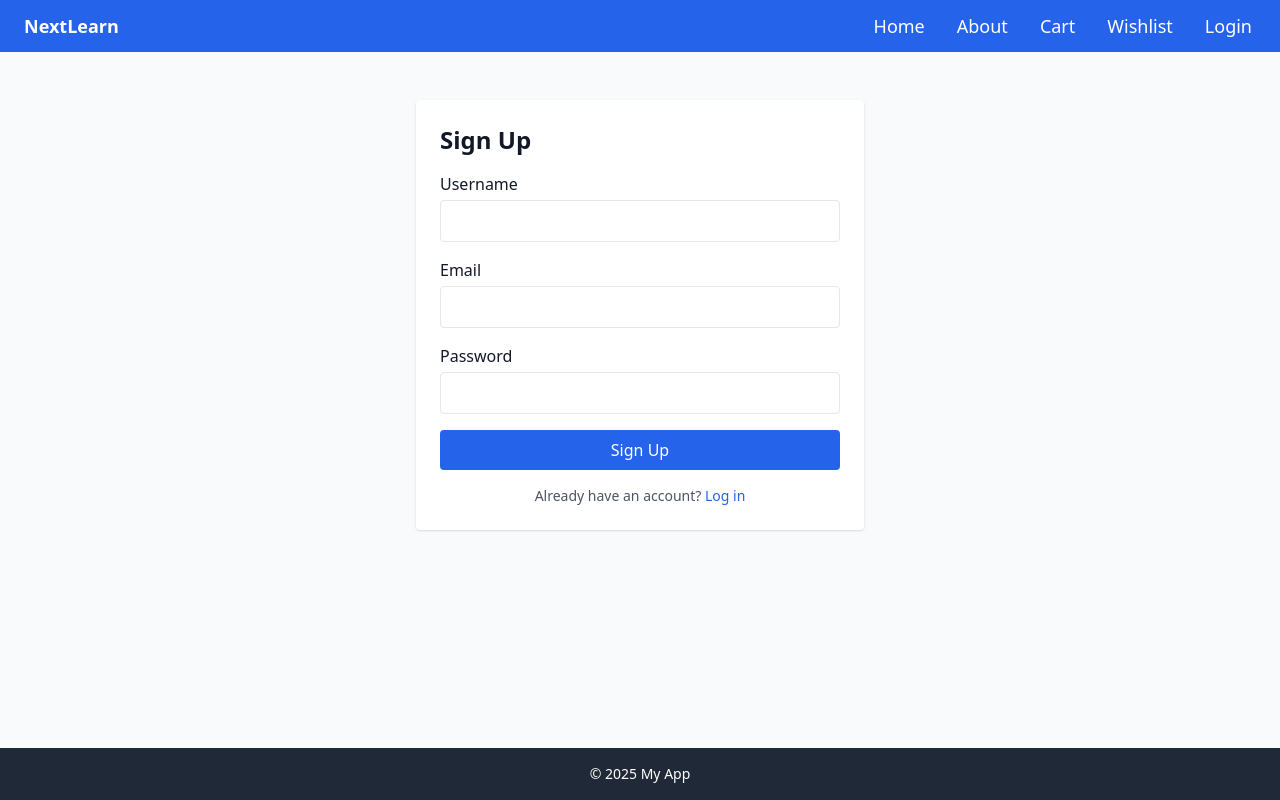
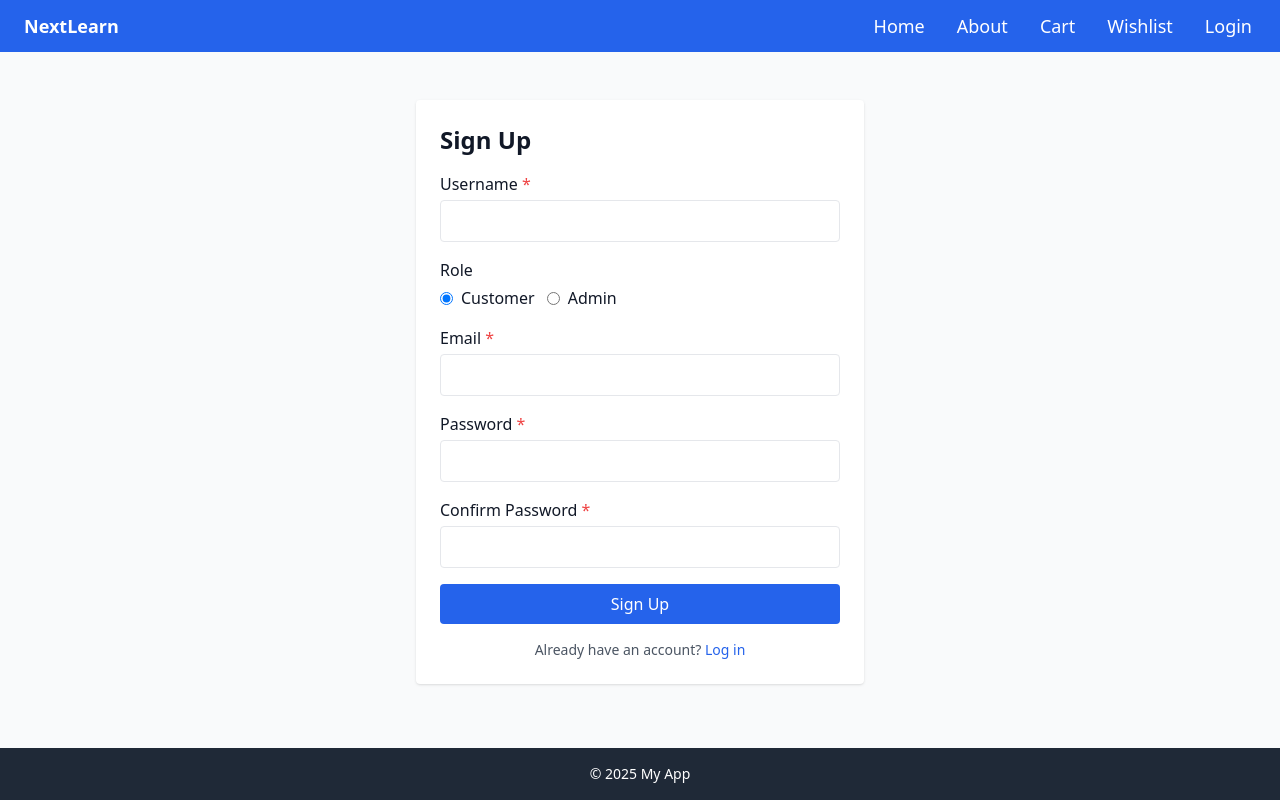
Before and after one commit to tambeaditya101/next-ecom2.0, a Next.js app: page /signup in a window 1280 px wide. Built offline with nearby package versions, Linux system fonts and the light colour scheme; no server answers.

Commit message:
auth integrated with frontend and added some changes in the authforms Ui

```diff
--- a/app/api/auth/login/route.ts
+++ b/app/api/auth/login/route.ts
@@ -23,7 +23,17 @@ export async function POST(req: NextRequest) {
     }
 
     const token = await signJwt({ userId: user.id, role: user.role }, '2h');
-    const response = successResponse({ user }, 'Login successful');
+
+    // Select only safe fields (omit password)
+    const safeUser = {
+      id: user.id,
+      email: user.email,
+      username: user.username,
+      role: user.role,
+      createdAt: user.createdAt,
+    };
+
+    const response = successResponse({ user: safeUser }, 'Login successful');
     response.cookies.set('token', token, {
       httpOnly: true,
       path: '/',
--- a/app/api/auth/me/route.ts
+++ b/app/api/auth/me/route.ts
@@ -7,8 +7,18 @@ export async function GET(req: NextRequest) {
   try {
     const user = getUserFromRequest(req);
     if (!user) return errorResponse('Unauthorized', 401);
+    const dbUser = await prisma.user.findUnique({
+      where: { id: user.userId },
+      select: {
+        id: true,
+        email: true,
+        username: true,
+        role: true,
+        createdAt: true,
+        // 👈 password is excluded
+      },
+    });
 
-    const dbUser = await prisma.user.findUnique({ where: { id: user.userId } });
     if (!dbUser) return errorResponse('User not found', 404);
 
     return successResponse(dbUser, 'User info retrieved');
--- a/app/api/auth/signup/route.ts
+++ b/app/api/auth/signup/route.ts
@@ -25,6 +25,13 @@ export async function POST(req: NextRequest) {
         username,
         role: role || 'customer',
       },
+      select: {
+        id: true,
+        email: true,
+        username: true,
+        role: true,
+        createdAt: true,
+      },
     });
 
     // Sign JWT and set HttpOnly cookie
--- a/components/AuthForm.tsx
+++ b/components/AuthForm.tsx
@@ -1,5 +1,5 @@
-// components/AuthForm.tsx
 'use client';
+
 import { useAuth } from '@/context/AuthContext';
 import Link from 'next/link';
 import { useRouter } from 'next/navigation';
@@ -12,28 +12,47 @@ type AuthFormProps = {
 export default function AuthForm({ mode }: AuthFormProps) {
   const { login, signup } = useAuth();
   const router = useRouter();
-  const [form, setForm] = useState({ email: '', password: '', username: '' });
+
+  const isLogin = mode === 'login';
+  const [form, setForm] = useState({
+    email: '',
+    password: '',
+    confirmPassword: '',
+    username: '',
+    role: 'customer',
+  });
   const [error, setError] = useState('');
 
-  const isLogin = mode === 'login';
-
-  const handleSubmit = (e: React.FormEvent) => {
+  const handleSubmit = async (e: React.FormEvent) => {
     e.preventDefault();
     setError('');
 
     try {
       if (isLogin) {
-        if (!form.email || !form.password) {
-          throw new Error('Please fill in all fields');
+        if (!form.email || !form.password)
+          throw new Error('Please fill all fields');
+        const success = await login(form.email, form.password);
+        if (success) router.push('/');
+      } else {
+        if (
+          !form.email ||
+          !form.password ||
+          !form.username ||
+          !form.confirmPassword
+        ) {
+          throw new Error('Please fill all fields');
         }
-        if (login(form.email, form.password)) {
-          router.push('/');
-        } else {
-          throw new Error('No user found with these credentials');
+        if (form.password !== form.confirmPassword) {
+          throw new Error('Passwords do not match');
         }
-      } else {
-        signup(form.username, form.email, form.password);
-        router.push('/');
+
+        const success = await signup(
+          form.email,
+          form.password,
+          form.username,
+          form.role
+        );
+        if (success) router.push('/');
       }
     } catch (err: any) {
       setError(err.message || 'Something went wrong');
@@ -50,8 +69,11 @@ export default function AuthForm({ mode }: AuthFormProps) {
 
       <form onSubmit={handleSubmit} className='space-y-4'>
         {!isLogin && (
+          <>
             <div>
-            <label className='block mb-1 font-medium'>Username</label>
+              <label className='block mb-1 font-medium'>
+                Username <span className='text-red-500'>*</span>
+              </label>
               <input
                 type='text'
                 value={form.username}
@@ -60,10 +82,41 @@ export default function AuthForm({ mode }: AuthFormProps) {
                 className='w-full border px-3 py-2 rounded'
               />
             </div>
+
+            <div>
+              <label className='block mb-1 font-medium'>Role</label>
+              <div className='flex items-center gap-3'>
+                <label className='flex items-center'>
+                  <input
+                    type='radio'
+                    name='role'
+                    value='customer'
+                    checked={form.role === 'customer'}
+                    onChange={(e) => setForm({ ...form, role: e.target.value })}
+                    className='mr-2'
+                  />
+                  Customer
+                </label>
+                <label className='flex items-center'>
+                  <input
+                    type='radio'
+                    name='role'
+                    value='admin'
+                    checked={form.role === 'admin'}
+                    onChange={(e) => setForm({ ...form, role: e.target.value })}
+                    className='mr-2'
+                  />
+                  Admin
+                </label>
+              </div>
+            </div>
+          </>
         )}
 
         <div>
-          <label className='block mb-1 font-medium'>Email</label>
+          <label className='block mb-1 font-medium'>
+            Email <span className='text-red-500'>*</span>
+          </label>
           <input
             type='email'
             value={form.email}
@@ -74,7 +127,9 @@ export default function AuthForm({ mode }: AuthFormProps) {
         </div>
 
         <div>
-          <label className='block mb-1 font-medium'>Password</label>
+          <label className='block mb-1 font-medium'>
+            Password <span className='text-red-500'>*</span>
+          </label>
           <input
             type='password'
             value={form.password}
@@ -83,6 +138,23 @@ export default function AuthForm({ mode }: AuthFormProps) {
             className='w-full border px-3 py-2 rounded'
           />
         </div>
+
+        {!isLogin && (
+          <div>
+            <label className='block mb-1 font-medium'>
+              Confirm Password <span className='text-red-500'>*</span>
+            </label>
+            <input
+              type='password'
+              value={form.confirmPassword}
+              onChange={(e) =>
+                setForm({ ...form, confirmPassword: e.target.value })
+              }
+              required
+              className='w-full border px-3 py-2 rounded'
+            />
+          </div>
+        )}
 
         <button
           type='submit'
--- a/context/AuthContext.tsx
+++ b/context/AuthContext.tsx
@@ -1,5 +1,6 @@
 // context/AuthContext.tsx
 'use client';
+
 import {
   createContext,
   ReactNode,
@@ -9,69 +10,97 @@ import {
 } from 'react';
 
 type User = {
-  username: string;
+  id: number;
   email: string;
+  role: string;
 };
 
 type AuthContextType = {
   user: User | null;
-  login: (email: string, password: string) => boolean;
-  signup: (username: string, email: string, password: string) => boolean;
-  logout: () => void;
+  loading: boolean;
+  login: (email: string, password: string) => Promise<boolean>;
+  signup: (
+    email: string,
+    password: string,
+    username: string,
+    role: string
+  ) => Promise<boolean>;
+  logout: () => Promise<void>;
 };
 
 const AuthContext = createContext<AuthContextType | undefined>(undefined);
 
 export const AuthProvider = ({ children }: { children: ReactNode }) => {
   const [user, setUser] = useState<User | null>(null);
+  const [loading, setLoading] = useState(true);
 
+  // Fetch current user on mount
   useEffect(() => {
-    const storedUser = localStorage.getItem('user');
-    if (storedUser) setUser(JSON.parse(storedUser));
+    fetch('/api/auth/me')
+      .then((res) => res.json())
+      .then((data) => {
+        if (data.data) setUser(data.data);
+      })
+      .finally(() => setLoading(false));
   }, []);
 
-  const login = (email: string, password: string) => {
-    const storedUsers = JSON.parse(localStorage.getItem('users') || '[]');
-    const found = storedUsers.find(
-      (u: any) => u.email === email && u.password === password
-    );
-
-    if (found) {
-      setUser(found);
-      localStorage.setItem('user', JSON.stringify(found));
-      return true;
+  const login = async (email: string, password: string) => {
+    try {
+      const res = await fetch('/api/auth/login', {
+        method: 'POST',
+        headers: { 'Content-Type': 'application/json' },
+        body: JSON.stringify({ email, password }),
+      });
+      const data = await res.json();
+      if (res.ok && data.data) {
+        setUser(data.data.user); // backend sends user info
+        return true;
+      }
+      return false;
+    } catch (err) {
+      console.error(err);
+      return false;
     }
-    return false;
   };
 
-  const signup = (username: string, email: string, password: string) => {
-    const storedUsers = JSON.parse(localStorage.getItem('users') || '[]');
-    const exists = storedUsers.some((u: any) => u.email === email);
-
-    if (exists) return false;
-
-    const newUser = { username, email, password };
-    storedUsers.push(newUser);
-    localStorage.setItem('users', JSON.stringify(storedUsers));
-    setUser(newUser);
-    localStorage.setItem('user', JSON.stringify(newUser));
-    return true;
+  const signup = async (
+    email: string,
+    password: string,
+    username: string,
+    role: string
+  ) => {
+    try {
+      const res = await fetch('/api/auth/signup', {
+        method: 'POST',
+        headers: { 'Content-Type': 'application/json' },
+        body: JSON.stringify({ email, password, username, role }),
+      });
+      const data = await res.json();
+      if (res.ok && data.data) {
+        setUser(data.data.user);
+        return true;
+      }
+      return false;
+    } catch (err) {
+      console.error(err);
+      return false;
+    }
   };
 
-  const logout = () => {
+  const logout = async () => {
+    await fetch('/api/auth/logout', { method: 'POST' });
     setUser(null);
-    localStorage.removeItem('user');
   };
 
   return (
-    <AuthContext.Provider value={{ user, login, signup, logout }}>
+    <AuthContext.Provider value={{ user, loading, login, signup, logout }}>
       {children}
     </AuthContext.Provider>
   );
 };
 
 export const useAuth = () => {
-  const ctx = useContext(AuthContext);
-  if (!ctx) throw new Error('useAuth must be used inside AuthProvider');
-  return ctx;
+  const context = useContext(AuthContext);
+  if (!context) throw new Error('useAuth must be used within AuthProvider');
+  return context;
 };
```
Lines whose indentation alone changed are shown as unchanged.
